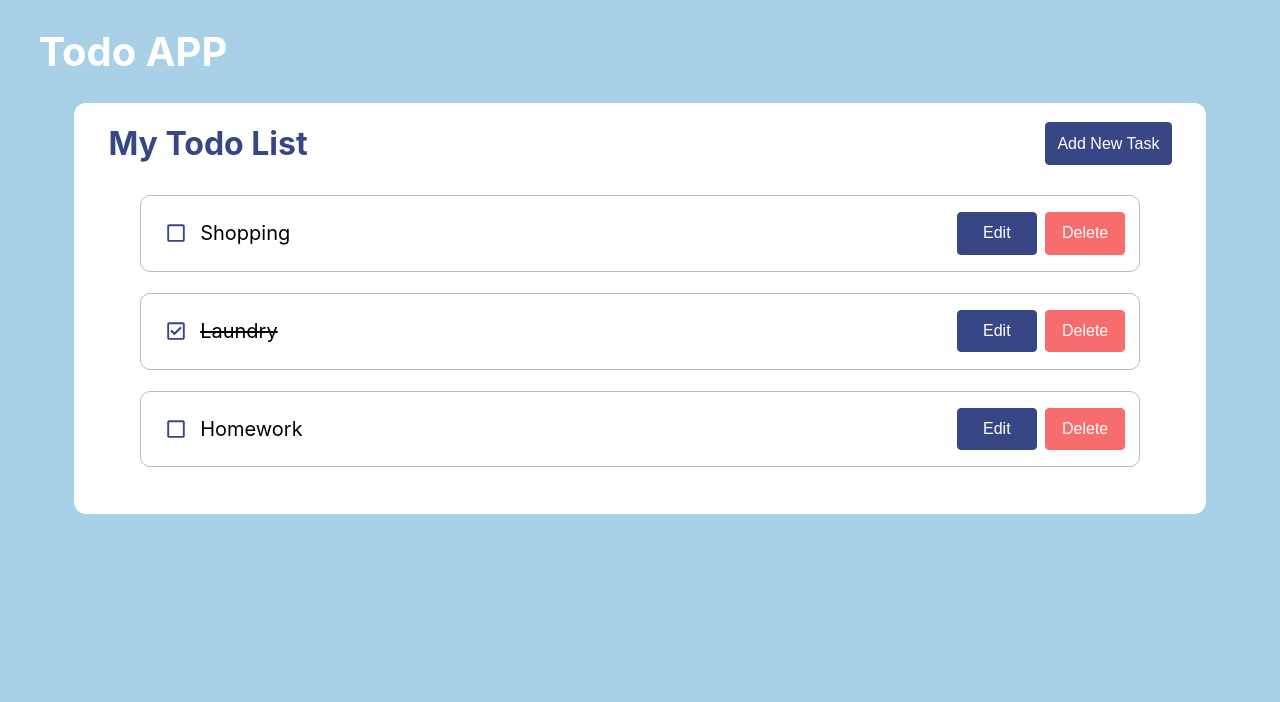
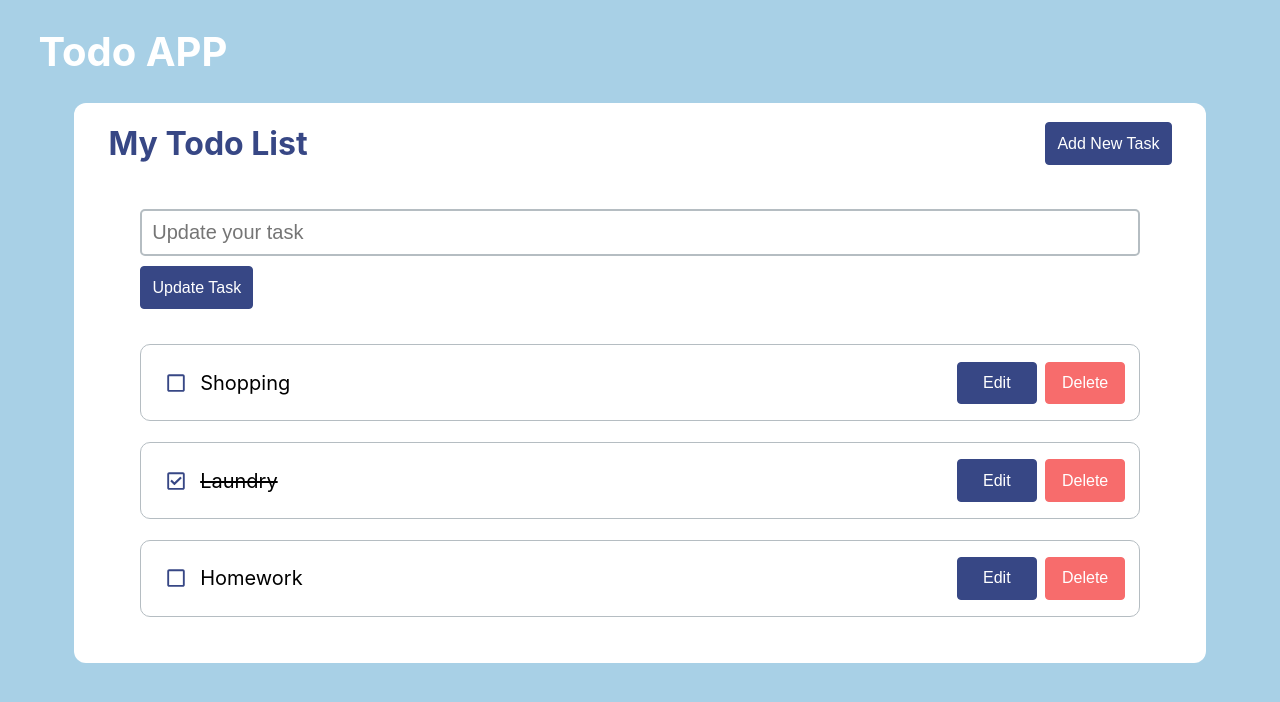
Before and after one commit to AlejandroAcostaT/todo-react-redux, a React (Create React App) app in the folder todo-app/: page / in a window 1280 px wide. Shown: the top 702 px of the page. Built offline with nearby package versions, Linux system fonts and the light colour scheme.

Commit message:
UI styles
Finished Components Styles
Todo: Logic

```diff
--- a/todo-app/src/features/tasks/Tasks.tsx
+++ b/todo-app/src/features/tasks/Tasks.tsx
@@ -38,7 +38,7 @@ function Tasks() {
             <Button text={'Add New Task'} type={'main'} onClick={click}/>
         </div>
         <div className='container'>
-            <TaskForm/>
+            <TaskForm type='edit'/>
             {
                 tasks.map((task:Task) => (
                     <TaskItem
--- a/todo-app/src/features/tasks/taskForm/taskForm.css
+++ b/todo-app/src/features/tasks/taskForm/taskForm.css
@@ -0,0 +1,15 @@
+.form-container{
+    display: flex;
+    flex-flow: column;
+    margin-top: 2.5%;
+    margin-bottom: 2.5%;
+}
+
+.form-input {
+    font-size: 20px;
+    padding: 1%;
+    margin-bottom: 1%;
+    border: solid 2px;
+    border-color: var(--color-secondary);
+    border-radius: 5px;
+}
--- a/todo-app/src/features/tasks/taskForm/taskForm.tsx
+++ b/todo-app/src/features/tasks/taskForm/taskForm.tsx
@@ -1,15 +1,36 @@
 import React, { FC } from 'react';
 import './taskForm.css';
 import Task from '../../../shared/interfaces/task';
+import Button from '../../../shared/components/button/Button';
 
 interface Props {
-  task?: Task
+  task?: Task,
+  type: 'create' | 'edit'
 };
 
-const TaskForm: FC<Props> = ({task}) => {
+const TaskForm: FC<Props> = ({task, type}) => {
+
+  const submit = () => {
+
+  }
 
   return (
-    <div className="">
+    <div className="container">
+      <form className='form-container' onSubmit={submit}>
+        {
+          type === 'create' ?
+          <>
+          <input className='form-input' placeholder='Add your new task' type={'text'}/>
+          <Button text={'Create New Task'} type={'main'} onClick={submit}/>
+          </>
+          :
+          <>
+            <input className='form-input' placeholder='Update your task' type={'text'}/>
+            <Button text={'Update Task'} type={'main'} onClick={submit}/>
+          </>
+        }
+
+      </form>
     </div>
   );
 }
--- a/todo-app/src/shared/components/button/button.css
+++ b/todo-app/src/shared/components/button/button.css
@@ -4,6 +4,7 @@
     border: 1px solid;
     margin-right: 3%;
     min-width: 5em;
+    width: max-content;
     padding: 0.7em;
     border-radius: 4px;
     font-size: 16px;
```
